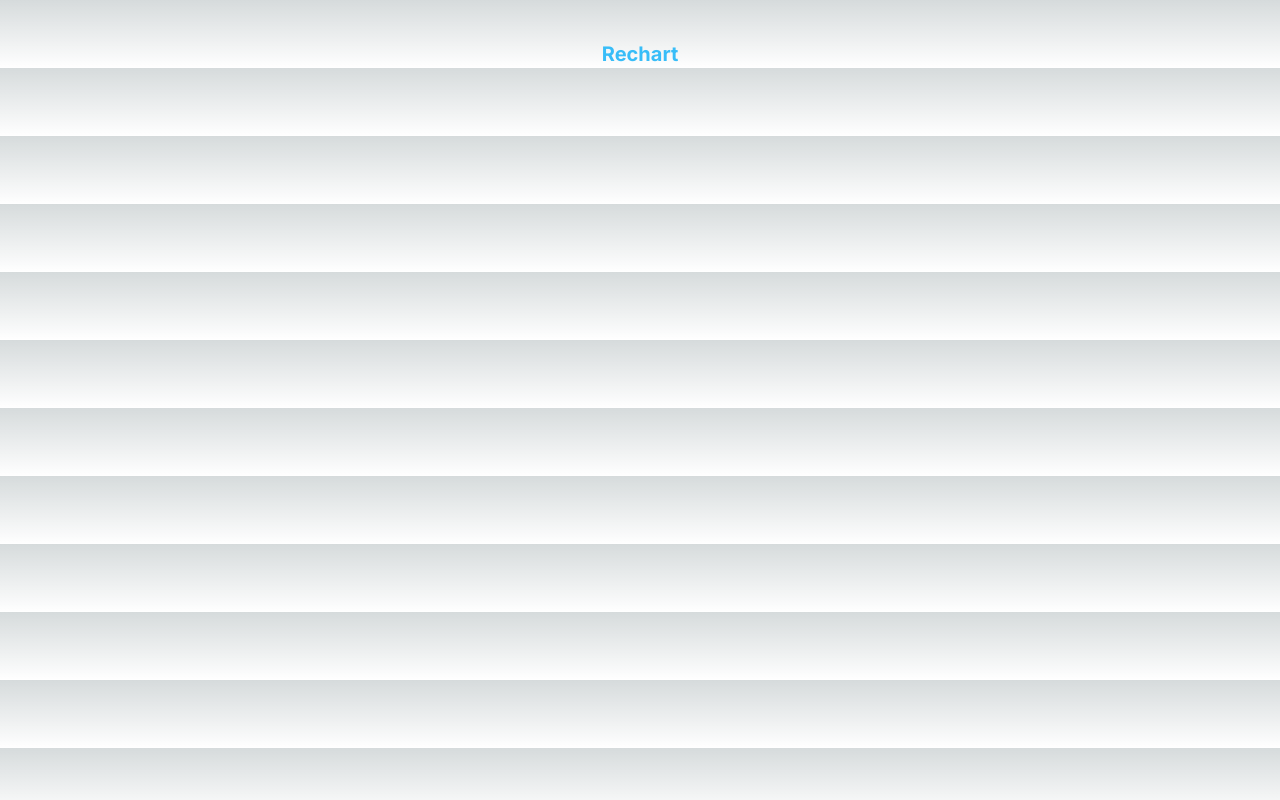
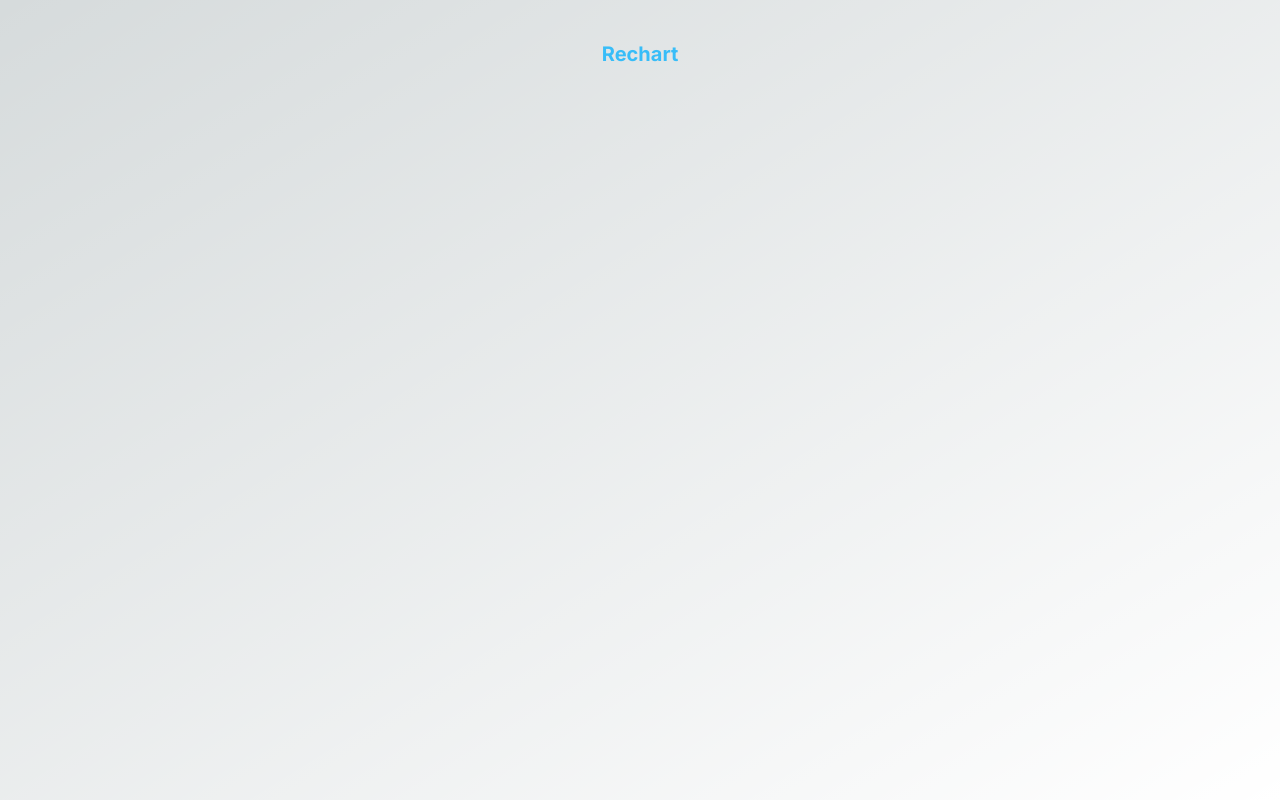
Before and after one commit to EtshD1/charty, a Next.js app: page / in a window 1280 px wide. Built offline with nearby package versions, Linux system fonts and the light colour scheme.

Commit message:
Fix tailwind issue background styling

```diff
--- a/src/styles/globals.css
+++ b/src/styles/globals.css
@@ -11,17 +11,18 @@
 @media (prefers-color-scheme: dark) {
     :root {
         --foreground-rgb: 255, 255, 255;
-    --background-start-rgb: 0, 0, 0;
-    --background-end-rgb: 0, 0, 0;
+        --background-start-rgb: 25, 25, 25;
+        --background-end-rgb: 25, 25, 50;
     }
 }
 
 body {
     color: rgb(var(--foreground-rgb));
     background: linear-gradient(
-      to bottom,
+            to bottom right,
             transparent,
             rgb(var(--background-end-rgb))
         )
         rgb(var(--background-start-rgb));
+    height: 100vh;
 }
--- a/tailwind.config.js
+++ b/tailwind.config.js
@@ -1,18 +1,14 @@
 /** @type {import('tailwindcss').Config} */
 module.exports = {
-  content: [
-    './src/pages/**/*.{js,ts,jsx,tsx,mdx}',
-    './src/components/**/*.{js,ts,jsx,tsx,mdx}',
-    './src/app/**/*.{js,ts,jsx,tsx,mdx}',
-  ],
+    content: ["./src/**/*.{js,ts,jsx,tsx,mdx}"],
     theme: {
         extend: {
             backgroundImage: {
-        'gradient-radial': 'radial-gradient(var(--tw-gradient-stops))',
-        'gradient-conic':
-          'conic-gradient(from 180deg at 50% 50%, var(--tw-gradient-stops))',
+                "gradient-radial": "radial-gradient(var(--tw-gradient-stops))",
+                "gradient-conic":
+                    "conic-gradient(from 180deg at 50% 50%, var(--tw-gradient-stops))",
             },
         },
     },
     plugins: [],
-}
+};
```
Lines whose indentation alone changed are shown as unchanged.
